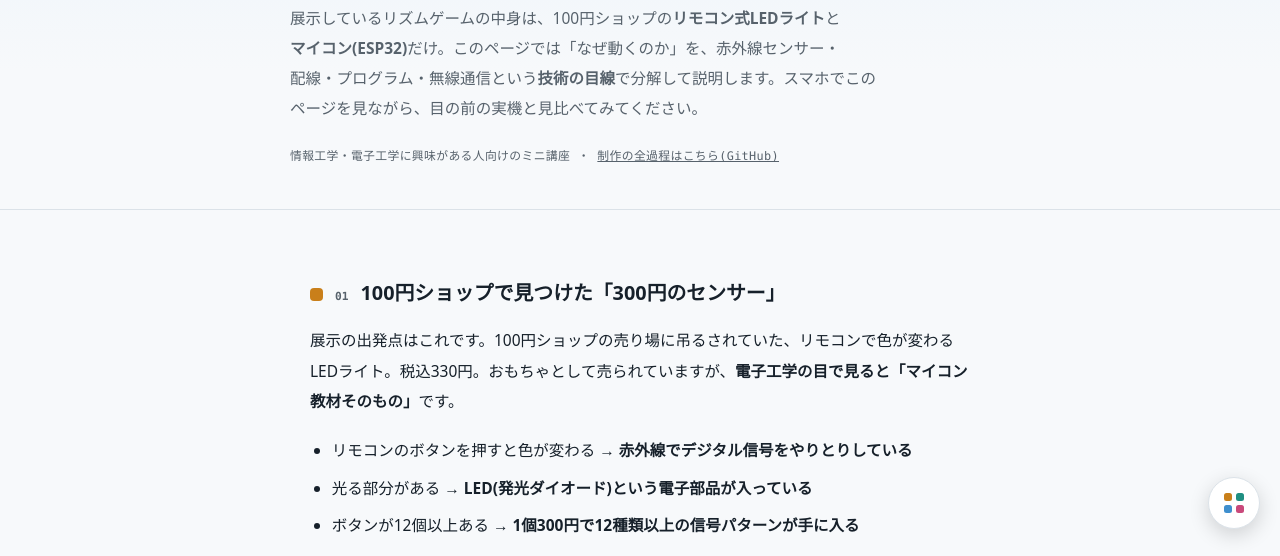
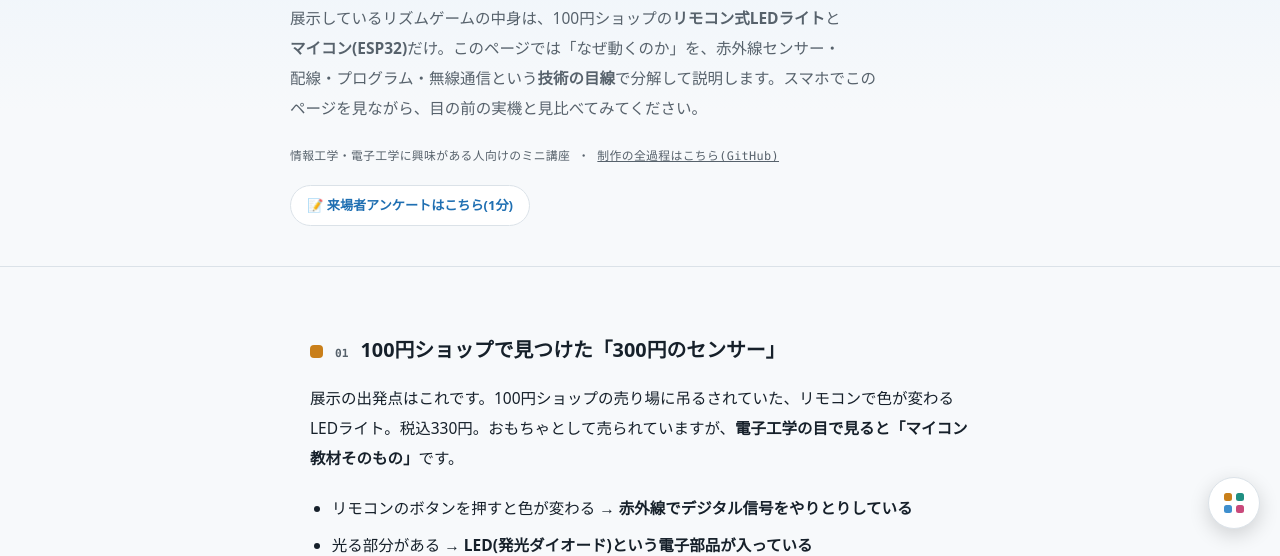
Before and after one commit to KeitoKuramochi/opencampus-sensor-lab, a plain HTML site: page index.html in a window 1280 px wide. Shown: the part 251-807 px from the top of the page. Drawn offline with Linux system fonts and the light colour scheme.

Commit message:
アンケートへのリンクをページ冒頭と末尾にも追加
本編中(無線解説の直後)に加えて、ヒーロー直下のクイックリンクと、
ページ最後(おまけの後)にもアンケートへの導線を追加。読む場所によらず
アンケートに気づけるようにした。

Co-Authored-By: Claude Sonnet 5 <noreply@anthropic.com>
Claude-Session: https://claude.ai/code/session_011HQp4CiCf2eBV7G1YSjQZS

```diff
--- a/index.html
+++ b/index.html
@@ -43,6 +43,7 @@
       展示しているリズムゲームの中身は、100円ショップの<strong>リモコン式LEDライト</strong>と<strong>マイコン(ESP32)</strong>だけ。このページでは「なぜ動くのか」を、赤外線センサー・配線・プログラム・無線通信という<strong>技術の目線</strong>で分解して説明します。スマホでこのページを見ながら、目の前の実機と見比べてみてください。
     </p>
     <div class="meta">情報工学・電子工学に興味がある人向けのミニ講座 ・ <a href="https://github.com/KeitoKuramochi/sensor_infrared" target="_blank" rel="noopener">制作の全過程はこちら(GitHub)</a></div>
+    <a class="hero-survey-link" href="#survey">📝 来場者アンケートはこちら(1分)</a>
   </div>
 </header>
 
@@ -405,6 +406,11 @@
     </div>
   </section>
 
+  <div class="cta-box final-survey">
+    <p>最後まで読んでいただきありがとうございます。よろしければアンケートのご協力もお願いします。</p>
+    <a class="cta-button" href="https://docs.google.com/forms/d/e/1FAIpQLSeV3q2j0-bSeUzdccfN1Q07QkoPE-5lU5MTitiY5kBf8D5W3Q/viewform" target="_blank" rel="noopener">アンケートに答える →</a>
+  </div>
+
 </main>
 
 <footer>
--- a/style.css
+++ b/style.css
@@ -131,6 +131,21 @@ header.hero {
 }
 
 .hero .meta a { color: inherit; }
+
+.hero-survey-link {
+  display: inline-flex;
+  align-items: center;
+  gap: 6px;
+  margin-top: 16px;
+  font-size: 0.82rem;
+  font-weight: 700;
+  color: var(--accent);
+  background: var(--card);
+  border: 1px solid var(--line);
+  border-radius: 999px;
+  padding: 7px 16px;
+  text-decoration: none;
+}
 
 /* ---------- 見出し・本文 ---------- */
 
@@ -519,6 +534,11 @@ td.mono {
 
 .cta-box p { margin: 0 0 18px; color: var(--ink-soft); font-size: 0.9rem; }
 
+.cta-box.final-survey {
+  max-width: 700px;
+  margin: 56px auto 0;
+}
+
 .cta-button {
   display: inline-block;
   background: var(--accent);
```
